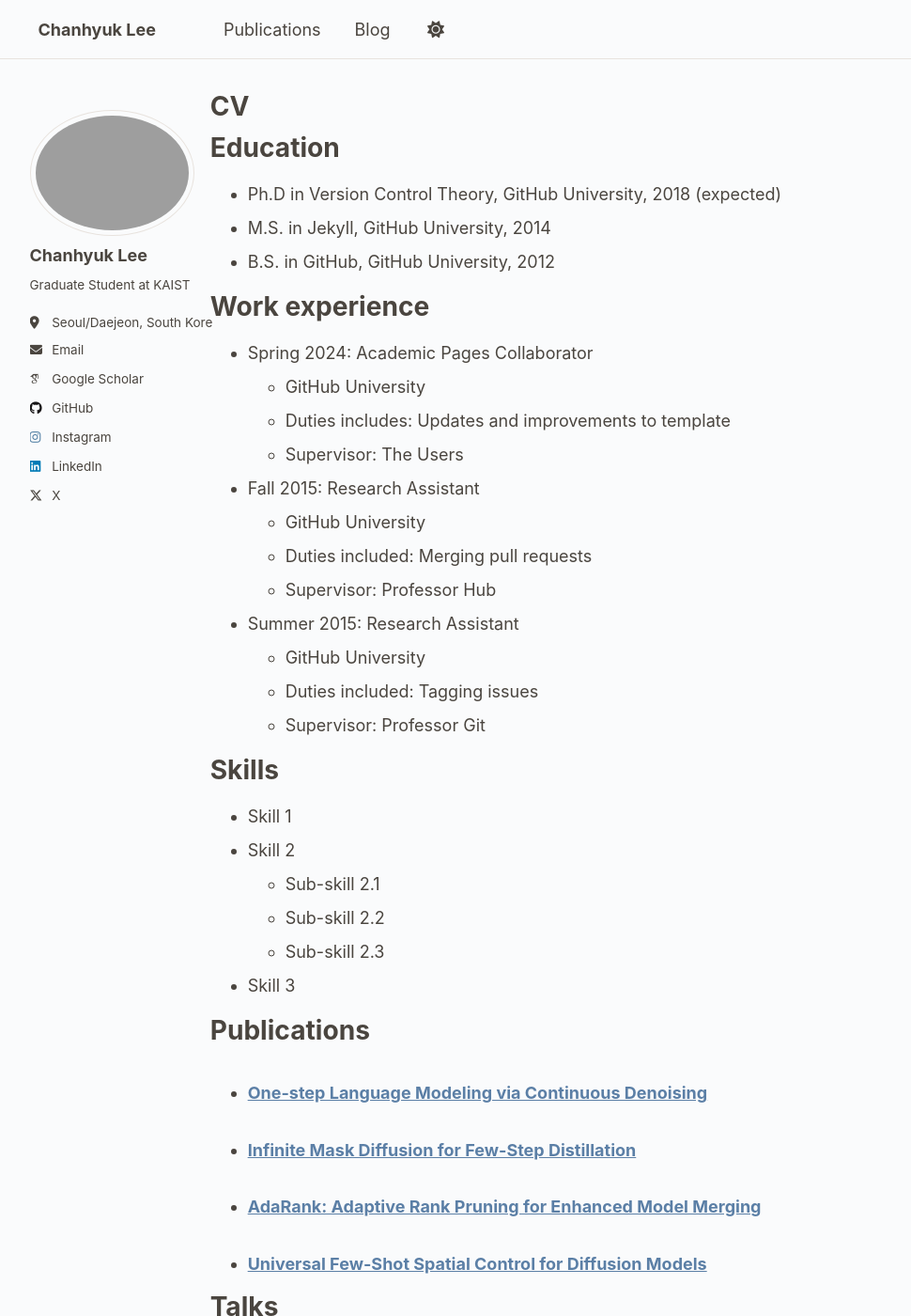
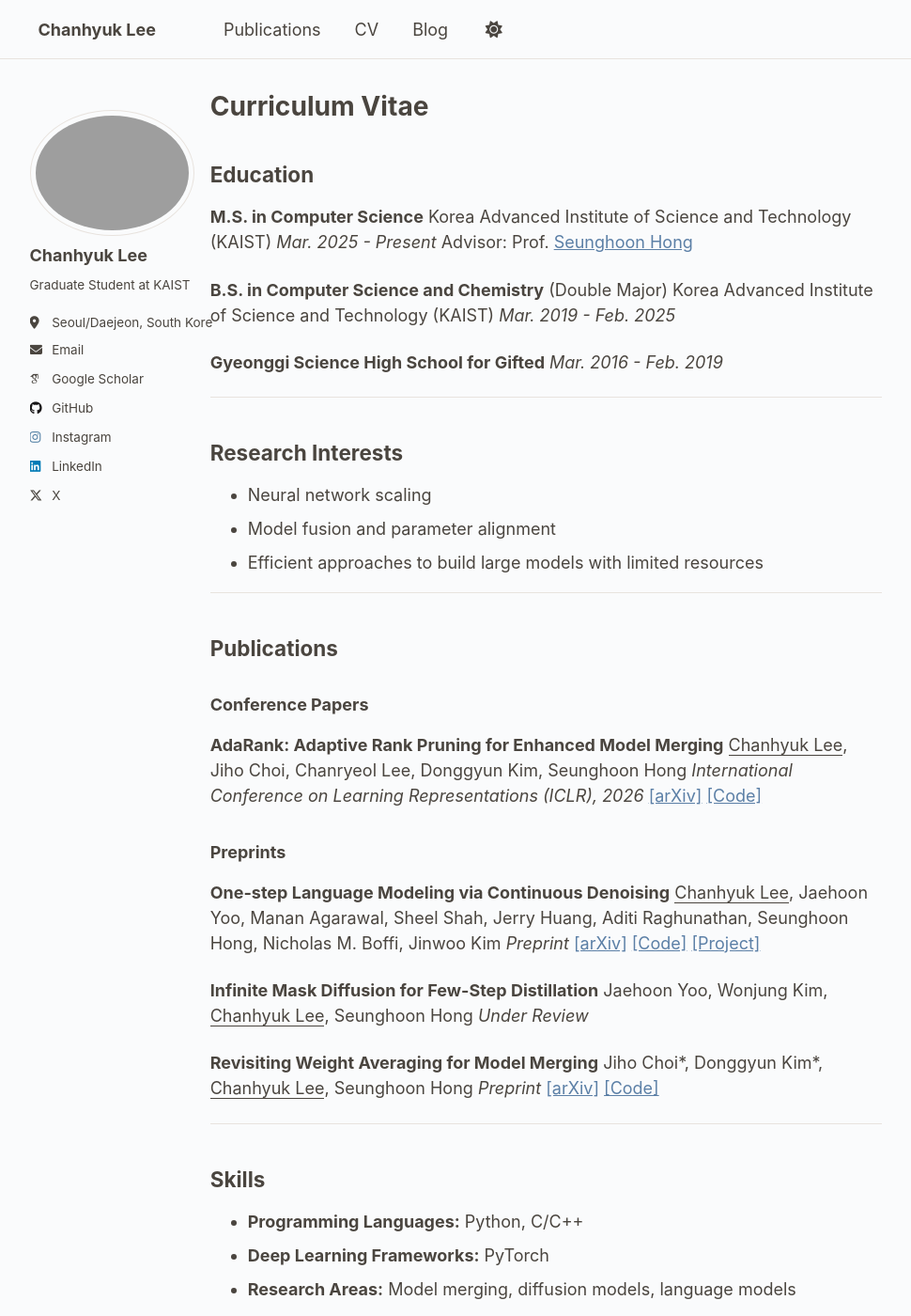
Before and after one commit to david3684/david3684.github.io, a Jekyll site: the page built from _pages/cv.md, in a window 1280 px wide and 1400 px high. Shown: the whole window at 94% size, without its empty margins (155-1125 px from the left). Built offline with Jekyll 4.4.1, drawn with Linux system fonts in a browser that asks for light colours; some web fonts are replaced; some of the changed text lies outside the part shown.

Commit message:
Add CV page with PDF and fix publications venue display
- Add CV link to navigation menu pointing to PDF
- Create cv.tex and compiled cv.pdf with education, publications, and research info
- Fix publications page to show venue_full and venue_abbr

Co-Authored-By: Claude Opus 4.5 <noreply@anthropic.com>

```diff
--- a/_data/navigation.yml
+++ b/_data/navigation.yml
@@ -11,5 +11,8 @@ main:
   - title: "Publications"
     url: /publications/
 
+  - title: "CV"
+    url: /files/cv.pdf
+
   - title: "Blog"
     url: /year-archive/
--- a/_pages/cv.md
+++ b/_pages/cv.md
@@ -1,6 +1,6 @@
 ---
 layout: archive
-title: "CV"
+title: "Curriculum Vitae"
 permalink: /cv/
 author_profile: true
 redirect_from:
@@ -9,56 +9,67 @@ redirect_from:
 
 {% include base_path %}
 
-Education
-======
-* Ph.D in Version Control Theory, GitHub University, 2018 (expected)
-* M.S. in Jekyll, GitHub University, 2014
-* B.S. in GitHub, GitHub University, 2012
+## Education
 
-Work experience
-======
-* Spring 2024: Academic Pages Collaborator
-  * GitHub University
-  * Duties includes: Updates and improvements to template
-  * Supervisor: The Users
+**M.S. in Computer Science**
+Korea Advanced Institute of Science and Technology (KAIST)
+*Mar. 2025 - Present*
+Advisor: Prof. [Seunghoon Hong](https://maga33.github.io/)
 
-* Fall 2015: Research Assistant
-  * GitHub University
-  * Duties included: Merging pull requests
-  * Supervisor: Professor Hub
+**B.S. in Computer Science and Chemistry** (Double Major)
+Korea Advanced Institute of Science and Technology (KAIST)
+*Mar. 2019 - Feb. 2025*
 
-* Summer 2015: Research Assistant
-  * GitHub University
-  * Duties included: Tagging issues
-  * Supervisor: Professor Git
+**Gyeonggi Science High School for Gifted**
+*Mar. 2016 - Feb. 2019*
 
-Skills
-======
-* Skill 1
-* Skill 2
-  * Sub-skill 2.1
-  * Sub-skill 2.2
-  * Sub-skill 2.3
-* Skill 3
+---
 
-Publications
-======
-  <ul>{% for post in site.publications reversed %}
-    {% include archive-single-cv.html %}
-  {% endfor %}</ul>
+## Research Interests
 
-Talks
-======
-  <ul>{% for post in site.talks reversed %}
-    {% include archive-single-talk-cv.html  %}
-  {% endfor %}</ul>
+- Neural network scaling
+- Model fusion and parameter alignment
+- Efficient approaches to build large models with limited resources
 
-Teaching
-======
-  <ul>{% for post in site.teaching reversed %}
-    {% include archive-single-cv.html %}
-  {% endfor %}</ul>
+---
 
-Service and leadership
-======
-* Currently signed in to 43 different slack teams
+## Publications
+
+### Conference Papers
+
+**AdaRank: Adaptive Rank Pruning for Enhanced Model Merging**
+<u>Chanhyuk Lee</u>, Jiho Choi, Chanryeol Lee, Donggyun Kim, Seunghoon Hong
+*International Conference on Learning Representations (ICLR), 2026*
+[[arXiv]](https://arxiv.org/abs/2503.22178) [[Code]](https://github.com/david3684/AdaRank)
+
+### Preprints
+
+**One-step Language Modeling via Continuous Denoising**
+<u>Chanhyuk Lee</u>, Jaehoon Yoo, Manan Agarawal, Sheel Shah, Jerry Huang, Aditi Raghunathan, Seunghoon Hong, Nicholas M. Boffi, Jinwoo Kim
+*Preprint*
+[[arXiv]](https://arxiv.org/abs/2602.16813) [[Code]](https://github.com/david3684/flm) [[Project]](https://one-step-lm.github.io/)
+
+**Infinite Mask Diffusion for Few-Step Distillation**
+Jaehoon Yoo, Wonjung Kim, <u>Chanhyuk Lee</u>, Seunghoon Hong
+*Under Review*
+
+**Revisiting Weight Averaging for Model Merging**
+Jiho Choi\*, Donggyun Kim\*, <u>Chanhyuk Lee</u>, Seunghoon Hong
+*Preprint*
+[[arXiv]](https://arxiv.org/abs/2412.12153) [[Code]](https://github.com/JH-GEECS/CART)
+
+---
+
+## Skills
+
+- **Programming Languages:** Python, C/C++
+- **Deep Learning Frameworks:** PyTorch
+- **Research Areas:** Model merging, diffusion models, language models
+
+---
+
+## Contact
+
+- **Email:** chan3684@kaist.ac.kr
+- **GitHub:** [david3684](https://github.com/david3684)
+- **Google Scholar:** [Profile](https://scholar.google.com/citations?user=mpSpDHcAAAAJ&hl=ko)
--- a/_pages/publications.html
+++ b/_pages/publications.html
@@ -30,9 +30,9 @@ author_profile: true
       <div class="pub-authors">{{ pub.author | replace: '†', '<sup>†</sup>' | replace: '*', '<sup>*</sup>' }}</div>
       {% endif %}
 
-      {% if pub.venue or pub.date %}
+      {% if pub.venue or pub.venue_full or pub.venue_abbr or pub.date %}
       <div class="pub-venue">
-        {% if pub.venue %}{{ pub.venue }}{% endif %}{% assign show_year = true %}{% if pub.venue contains "under review" or pub.venue contains "Under Review" or pub.venue contains "Preprint" %}{% assign show_year = false %}{% endif %}{% if pub.venue and pub.date and show_year %}, {% endif %}{% if pub.date and show_year %}{{ pub.date | date: "%Y" }}{% endif %}
+        {% capture venue_text %}{% if pub.venue_full or pub.venue_abbr %}{% if pub.venue_full %}{{ pub.venue_full }}{% endif %}{% if pub.venue_abbr %} (<span class="pub-venue-abbr">{{ pub.venue_abbr }}</span>){% endif %}{% elsif pub.venue %}{{ pub.venue }}{% endif %}{% endcapture %}{{ venue_text | strip }}{% assign show_year = true %}{% if pub.venue contains "under review" or pub.venue contains "Under Review" or pub.venue contains "Preprint"%}{% assign show_year = false %}{% endif %}{% if pub.date and show_year %}, {{ pub.date | date: "%Y" }}{% endif %}
       </div>
       {% endif %}
 
```
Also changed, not shown: 2 other files.
